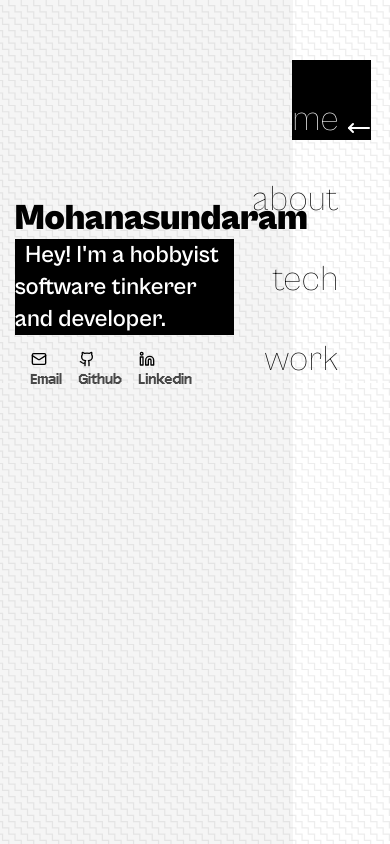
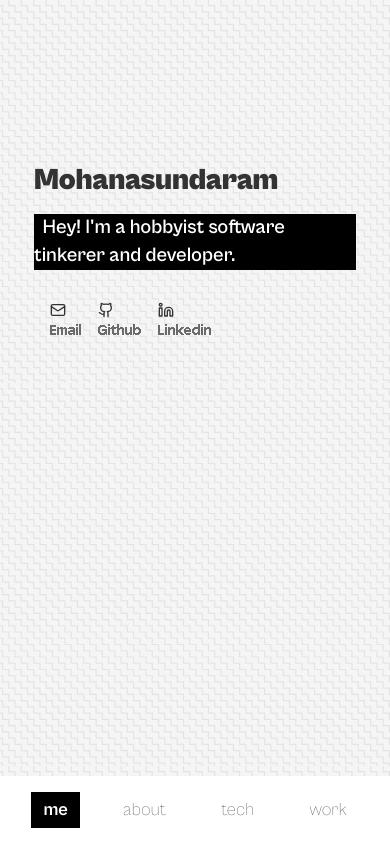
Before and after one commit to iammohan01/thesundaram.in, a SvelteKit app: page / in a window 390 px wide. Built offline with nearby package versions, Linux system fonts and the light colour scheme.

Commit message:
[feat] added responsive

```diff
--- a/package.json
+++ b/package.json
@@ -4,7 +4,7 @@
   "version": "0.0.1",
   "type": "module",
   "scripts": {
-    "dev": "vite dev",
+    "dev": "vite dev --host",
     "build": "vite build",
     "preview": "vite preview",
     "check": "svelte-kit sync && svelte-check --tsconfig ./tsconfig.json",
--- a/src/app.css
+++ b/src/app.css
@@ -12,17 +12,47 @@
 	font-family: 'Array';
 	src: url('/Array-Regular.woff2') format('woff2');
 }
-root {
+
+:root {
 	font-family: 'CabinetGrotesk', sans-serif;
 	font-weight: 400;
-	/*font-size: 16px;*/
 	line-height: 1.5;
 	color: #333;
+}
+
+/* Mobile-first base styles */
+html, body {
+	overflow-x: hidden;
+	width: 100%;
+	height: 100%;
+	margin: 0;
+	padding: 0;
+	position: fixed;
+}
+
+/* Fix for iOS Safari 100vh issue */
+@supports (-webkit-touch-callout: none) {
+	html, body {
+		height: -webkit-fill-available;
+	}
+}
+
+/* Touch device optimizations */
+@media (hover: none) {
+	.inverted::selection {
+		@apply bg-white text-black;
+	}
 }
 
 ::selection {
 	@apply bg-black text-white;
 }
+
 .inverted::selection {
 	@apply bg-white text-black;
 }
+
+/* Prevent text size adjustment on orientation change */
+html {
+	-webkit-text-size-adjust: 100%;
+}
--- a/src/app.html
+++ b/src/app.html
@@ -3,7 +3,7 @@
 	<head>
 		<meta charset="utf-8" />
 		<link rel="icon" href="%sveltekit.assets%/favicon.png" />
-		<meta name="viewport" content="width=device-width, initial-scale=1" />
+		<meta name="viewport" content="width=device-width, initial-scale=1.0, maximum-scale=1.0, user-scalable=no, viewport-fit=cover" />
 		%sveltekit.head%
 	</head>
 	<body data-sveltekit-preload-data="hover">
--- a/src/routes/+layout.svelte
+++ b/src/routes/+layout.svelte
@@ -29,6 +29,10 @@
 	const scrollThreshold = 1000; // Increased to 1 second
 	let isNavigating = false;
 	let lastZoomLevel = 1;
+
+	let touchStartX = 0;
+	let touchEndX = 0;
+	const minSwipeDistance = 50; // minimum distance for a swipe to be registered
 
 	onMount(() => {
 		if (browser) {
@@ -103,15 +107,66 @@
 	const kkk = (e: any) => {
 		console.log(e);
 	};
+
+	const handleTouchStart = (e: TouchEvent) => {
+		touchStartX = e.touches[0].clientX;
+	};
+
+	const handleTouchEnd = async (e: TouchEvent) => {
+		if (isNavigating) return;
+
+		touchEndX = e.changedTouches[0].clientX;
+		const swipeDistance = touchEndX - touchStartX;
+
+		if (Math.abs(swipeDistance) < minSwipeDistance) return;
+
+		const currentIndex = routes.findIndex(route => route.path === $page.url.pathname);
+
+		if (swipeDistance > 0 && currentIndex > 0) {
+			// Swipe right - go to previous route
+			isNavigating = true;
+			await goto(routes[currentIndex - 1].path);
+			isNavigating = false;
+		} else if (swipeDistance < 0 && currentIndex < routes.length - 1) {
+			// Swipe left - go to next route
+			isNavigating = true;
+			await goto(routes[currentIndex + 1].path);
+			isNavigating = false;
+		}
+	};
 </script>
 
-<svelte:window on:keydown={kk} on:wheel={handleScroll} on:wheel|preventDefault={handleZoom}/>
+<svelte:window
+	on:keydown={kk}
+	on:wheel={handleScroll}
+	on:wheel|preventDefault={handleZoom}
+	on:touchstart={handleTouchStart}
+	on:touchend={handleTouchEnd}
+/>
 
-<div class="container relative mx-auto flex h-screen max-w-[1000px] bg-pattern bg-contain">
-	<div style="view-transition-name: page" class="h-full w-3/4 bg-c-grey">
+<div class="container relative mx-auto flex min-h-[100dvh] w-full max-w-[1000px] bg-pattern bg-contain">
+	<div class="relative flex w-full flex-col">
+		<!-- Main content area -->
+		<div style="view-transition-name: page" class="flex-1 w-full bg-c-grey md:w-3/4 overflow-y-auto pb-20 md:pb-0">
 			{@render children()}
 		</div>
-	<div class="absolute right-[5%] flex h-[50%] max-h-[900px] w-1/5 flex-col items-end justify-end">
+
+		<!-- Mobile Navigation - Always visible at bottom -->
+		<div class="fixed bottom-0 left-0 right-0 z-50 bg-white shadow-lg md:hidden">
+			<nav class="mx-auto max-w-[1000px] flex items-center justify-around p-4">
+				{#each routes as route}
+					<a
+						href={route.path}
+						class="inverted group flex cursor-pointer items-center justify-center gap-1 text-lg font-thin transition-all duration-300 px-3 py-1 {$page.url.pathname === route.path && 'inverted bg-black text-white !font-bold'}"
+					>
+						{route.name}
+					</a>
+				{/each}
+			</nav>
+		</div>
+
+		<!-- Desktop Navigation -->
+		<div class="hidden md:absolute md:right-[5%] md:flex md:h-[50%] md:max-h-[900px] md:w-1/5 md:flex-col md:items-end md:justify-end">
 			{#each routes as route}
 				<a
 					href={route.path}
@@ -129,6 +184,7 @@
 				</a>
 			{/each}
 			<div class="h-[10%]"></div>
+		</div>
 	</div>
 </div>
 
--- a/src/routes/+page.svelte
+++ b/src/routes/+page.svelte
@@ -15,26 +15,28 @@
 </svelte:head>
 <!-- <div class="h-full"> -->
 <!--<div class="flex h-[50%] w-full flex-col items-start justify-end">-->
-<div class="flex h-[50%] w-full flex-col items-start justify-end">
-	<div class="w-[85%] p-[5%]">
+<div class="flex  w-full flex-col items-start justify-end px-4 md:px-0">
+	<div class="w-full md:w-[85%] p-[5%]">
+		<div class="flex flex-col items-start gap-4">
 			<enhanced:img
 				src={mohanImage}
-			class="aspect-square max-w-[182px] rounded-full"
+				class="aspect-square w-32 max-w-[182px] rounded-full md:w-auto"
 				alt="mohan profile image"
 			/>
-		<h1 class="text-4xl font-black">Mohanasundaram</h1>
-		<p class="inverted bg-black font-arrnay text-2xl font-semibold text-white">
+			<h1 class="text-3xl md:text-4xl font-black">Mohanasundaram</h1>
+			<p class="inverted bg-black font-arrnay text-xl md:text-2xl font-semibold text-white">
 				&nbsp; Hey! I'm a hobbyist software tinkerer and developer.
 			</p>
-		<div class="flex h-[10%] gap-4 p-4">
+			<div class="flex flex-wrap gap-4 p-4">
 				{#each urls as url}
 					<a
 						class="font-base inline-block font-array transition-all duration-300 hover:underline"
 						href={url.url}
 					>
-				<svelte:component this={url.icon}  size="16"/> {url.name}
+						<svelte:component this={url.icon} size="16"/> {url.name}
 					</a>
 				{/each}
+			</div>
 		</div>
 	</div>
 	<!-- <div class="h-[10%] ee w-full"> -->
--- a/src/routes/tech/+page.svelte
+++ b/src/routes/tech/+page.svelte
@@ -67,7 +67,7 @@
 <div class="flex h-[50%] w-full flex-col items-start justify-end">
 	<div class="h-full">
 		<div class="flex h-[50%] w-full flex-col items-start justify-end">
-			<p class="h-[10%] px-[5%] w-full text-xl">
+			<p class="h-[10%] px-[5%] w-full text-xl pb-[150px]">
 				{#each content as line}
 					<TextLine
 						text={line.text}
```
Lines whose indentation alone changed are shown as unchanged.
